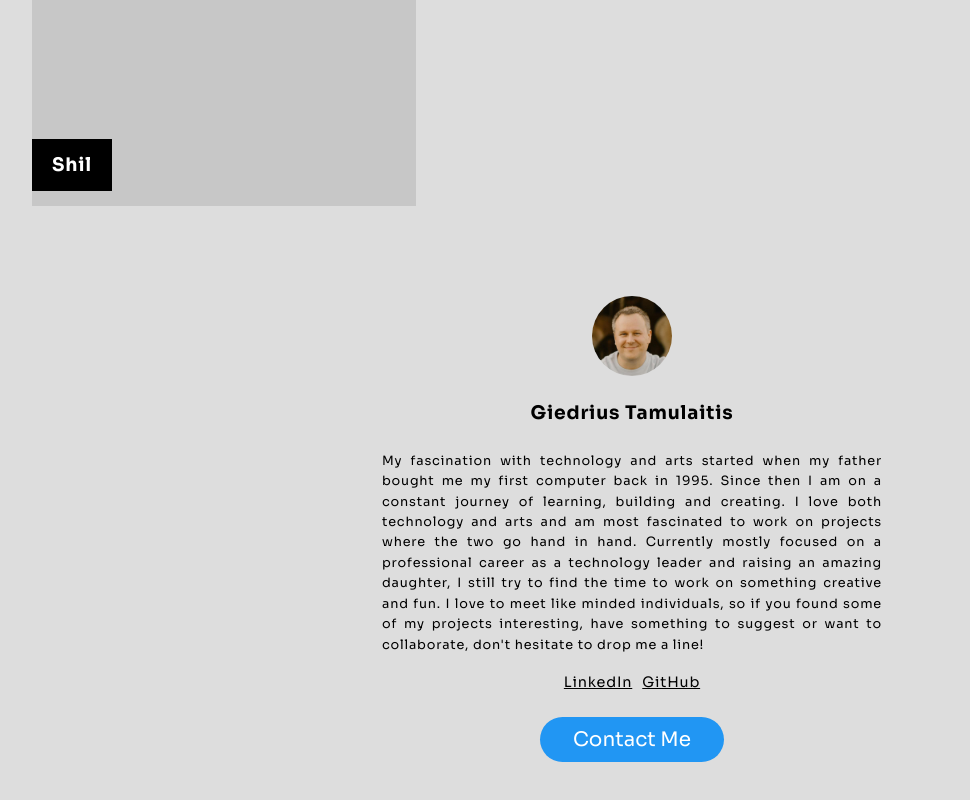
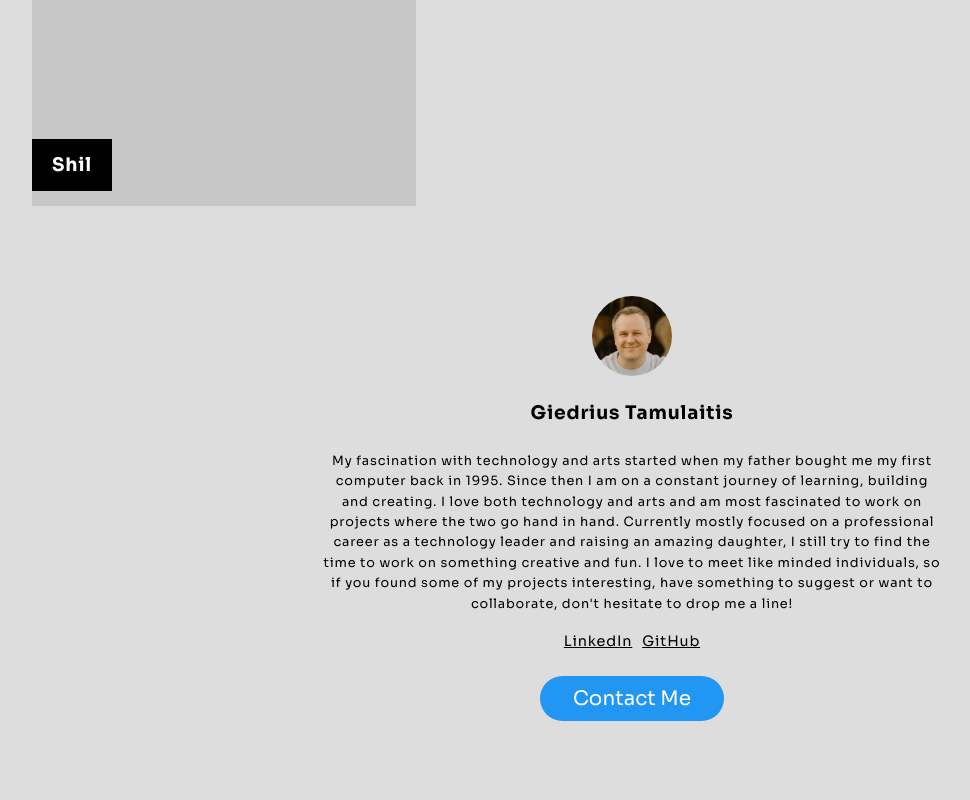
Before and after one commit to GiedriusT/tamulaitis-page, a React (Vite) app: page / in a window 1280 px wide. Shown: the part 1341-2141 px from the top of the page, without its empty margins (8-978 px from the left). Built offline with nearby package versions, Linux system fonts and the light colour scheme.

Commit message:
Update footer styles

```diff
--- a/src/components/Layout/Footer/Footer.styles.ts
+++ b/src/components/Layout/Footer/Footer.styles.ts
@@ -29,12 +29,12 @@ export const ProfileTitle = styled.h3`
 `;
 
 export const ProfileDescription = styled.p`
-  max-width: 500px;
+  max-width: 620px;
   margin-left: auto;
   margin-right: auto;
-  text-align: justify;
+  text-align: center;
   font-size: 0.8rem;
-  line-height:1.6;
+  line-height: 1.6;
 `;
 
 export const ProfileLinks = styled.div`
```
